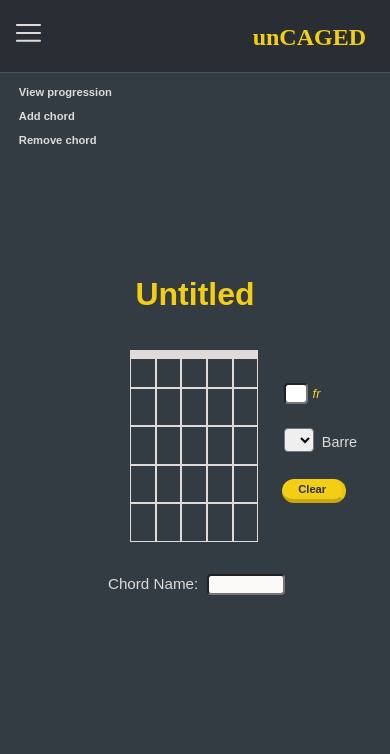
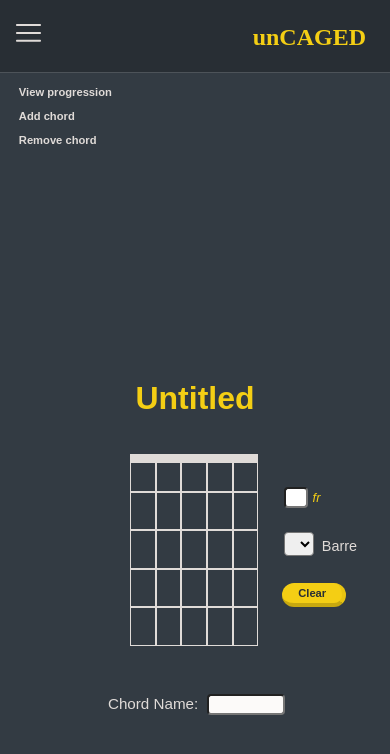
Before and after one commit to SamShubitz/CAGED-Guitar-App, a React (Vite) app: page /Customize in a window 390 px wide. Shown: the top 754 px of the page. Built offline with nearby package versions, Linux system fonts and the light colour scheme.

Commit message:
fixed layout bug

```diff
--- a/src/App.css
+++ b/src/App.css
@@ -241,17 +241,19 @@ button:hover {
   height: 1rem;
 }
 
+.chord-list-container {
+  margin-inline: 1rem;
+  margin-bottom: 2rem;
+  height: 0rem;
+}
+
 .chord-list-header {
   font-size: 1rem;
-  align-self: flex-start;
-  margin-left: 5rem;
-  margin-bottom: -.2rem;
 }
 
 .chord-name-list {
   align-self: flex-start;
-  margin-left: 5rem;
-  margin-right: 1rem;
+  margin-right: 2rem;
   display: flex;
   flex-wrap: wrap;
   gap: 1rem;
@@ -463,6 +465,7 @@ button:hover {
   font-family: "karla", sans-serif;
   font-size: "1.5rem";
   margin-bottom: -.1rem;
+  padding-top: 5rem;
 }
 
 .progression-title {
@@ -485,12 +488,6 @@ button:hover {
 
 .progression-list > li > a:hover {
   color: #F4CE14;
-}
-
-.chord-list-container {
-  position: absolute;
-  top: 3rem;
-  left: 9rem;
 }
 
 .fret-board {
@@ -616,6 +613,12 @@ button:hover {
     left: .8rem;
   }
 
+  .customize-chord-diagram {
+    display: flex;
+    margin-right: 3rem;
+    margin-bottom: 3rem;
+  }
+
   .custom-button-section, .view, .add, .remove {
     margin: 0;
     align-items: flex-start;
@@ -628,27 +631,15 @@ button:hover {
 
   .chord-name-input {
     margin-left: 1rem;
+    margin-top: -2rem;
   }
 
   .chord-list-container {
-    position: absolute;
-    top: 34rem;
-    left: 0;
+    margin-top: 8rem;
+    margin-bottom: 0rem;
+    margin-inline: 1rem;
   }
 
-  .chord-list-container > p {
-    margin-left: 1rem;
-    font-size: .9rem;
-  }
-
-  .chord-list-container > ul {
-    padding-left: 0;
-    margin-left: 1rem;
-  }
-
-  .chord-list-container > ul > li {
-    font-size: .8rem;
-  }
 
   .view-mode > ul {
     margin-right: 2.8rem;
@@ -675,6 +666,10 @@ button:hover {
     top: 5.5rem;
     left: -.6rem;
     font-size: .75rem;
+  }
+
+  .working-progression-title {
+    padding-top: 6rem;
   }
 
   .side-nav {
--- a/src/CustomChordDiagram.tsx
+++ b/src/CustomChordDiagram.tsx
@@ -15,10 +15,6 @@ const CustomChordDiagram = ({
 }) => {
   return (
     <>
-      <h1 className="working-progression-title">
-        {progressionTitle ? progressionTitle : "Untitled"}
-      </h1>
-      <div className="customize-chord-diagram">
       <div className="chord-list-container">
         {progression.length !== 0 && (
           <p className="chord-list-header">Chord List</p>
@@ -29,6 +25,10 @@ const CustomChordDiagram = ({
           ))}
         </ul>
       </div>
+      <h1 className="working-progression-title">
+        {progressionTitle ? progressionTitle : "Untitled"}
+      </h1>
+      <div className="customize-chord-diagram">
         <div className="custom-button-section">
           <button className="custom-button view" onClick={toggleViewMode}>
             View progression
```
Lines whose indentation alone changed are shown as unchanged.
